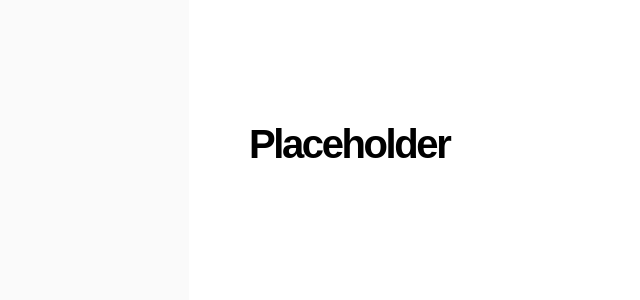
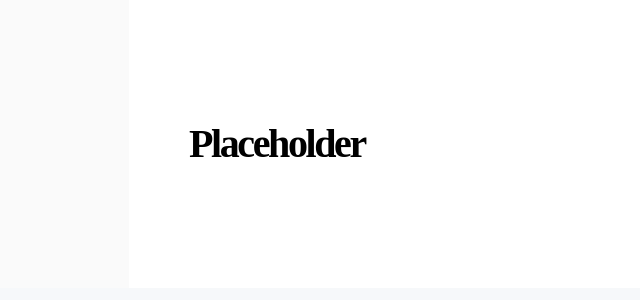
Before and after one commit to alzri/simple-todo-it, a Next.js app: page / in a window 1280 px wide. Shown: the top 300 px of the page, without its empty margins (51-691 px from the left). Built offline with nearby package versions, Linux system fonts and the light colour scheme.

Commit message:
added variables

```diff
--- a/app/globals.css
+++ b/app/globals.css
@@ -1,18 +1,139 @@
-:root {
-  --background: #fff;
-  --foreground: #171717;
+@font-face {
+  font-family: 'PP Writer';
+  src: url('/fonts/pp-object-sans/PPWriter-Regular.otf') format('opentype');
+  font-weight: 400;
+  font-display: swap;
 }
 
-@media (prefers-color-scheme: dark) {
+@font-face {
+  font-family: 'PP Writer';
+  src: url('/fonts/pp-writer/PPWriter-Bold.otf') format('opentype');
+  font-weight: 700;
+  font-display: swap;
+}
+
+:root {
+  /* misc */
+  --animation-spacing-small: 35px;
+  --animation-spacing: 50px;
+  --animation-spacing-negative: -50px;
+  --white: #fff;
+  --light-gray: #bfbfbf;
+  --gray: #7f7f7f;
+  --dark-gray: #404040;
+  --black: #000;
+
+  /* colors basic setup */
+  --primary-color: #000;
+  --secondary-color: #5f6374;
+  --primary-bg: #f6f8fa;
+  --secondary-bg: #fff;
+  --complited-color: #3aaa68;
+  --complited-bg: #eef8f2;
+  --in-progress-color: #ffa30c;
+  --in-progress-bg: #fff8ef;
+  --not-started-color: #4016fd;
+  --not-started-bg: #eeeefc;
+  --on-tract-color: #db3d99;
+  --on-tract-bg: #fbf1f7;
+  --border-color: #bababc;
+
+  /* breakpoints */
+  --breakpoint-l: 2560px;
+  --breakpoint-m: 1280px;
+  --breakpoint-s: 1024px;
+
+  /* grid */
+  --grid-column-count-l: 24;
+  --grid-column-count-s: 10;
+  --grid-column-gap-l: 20px;
+  --grid-column-gap-m: 10px;
+  --grid-margin-l: 20px;
+  --grid-margin-s: 10px;
+
+  /* grid - computed values */
+  --column-count: var(--grid-column-count-l);
+  --column-gap: var(--grid-column-gap-l);
+  --inline-margin: var(--grid-margin-l);
+  --grid-width: calc(100dvw - var(--inline-margin) * 2);
+  --column-width: calc(
+    (var(--grid-width) - (var(--column-count) - 1) * var(--column-gap)) / var(--column-count)
+  );
+
+  /* typography basic setup */
+
+  --font-family-primary: 'PP Writer', 'Times New Roman';
+  --font-weight-primary: 700;
+  --font-weight-secondary: 400;
+
+  --typography-l-heading-h1-font-family: var(--font-family-primary);
+  --typography-l-heading-h1-font-weight: var(--font-weight-secondary);
+  --typography-l-heading-h1-font-size: 6.0625rem;
+  --typography-l-heading-h1-line-height: 0.9278;
+  --typography-l-heading-h1-letter-spacing: -0.0375em;
+  --typography-l-heading-h2-font-family: var(--font-family-primary);
+  --typography-l-heading-h2-font-weight: var(--font-weight-primary);
+  --typography-l-heading-h2-font-size: 6.0625rem;
+  --typography-l-heading-h2-line-height: 0.9278;
+  --typography-l-heading-h2-letter-spacing: -0.0375em;
+  --typography-l-paragraph-medium-font-family: var(--font-family-secondary);
+  --typography-l-paragraph-medium-font-weight: 400;
+  --typography-l-paragraph-medium-font-size: 1rem;
+  --typography-l-paragraph-medium-line-height: 1.2;
+  --typography-l-paragraph-medium-letter-spacing: -0.0375em;
+
+  --typography-m-heading-h1-font-size: 4rem;
+  --typography-m-heading-h1-line-height: 1.0781;
+  --typography-m-heading-h1-letter-spacing: -0.0568em;
+  --typography-m-heading-h2-font-size: 4rem;
+  --typography-m-heading-h2-line-height: 1.0938;
+  --typography-m-heading-h2-letter-spacing: -0.0568em;
+  --typography-m-paragraph-medium-font-size: 1rem;
+  --typography-m-paragraph-medium-line-height: 1.2;
+  --typography-m-paragraph-medium-letter-spacing: -0.0375em;
+
+  --typography-s-heading-h1-font-size: 2rem;
+  --typography-s-heading-h1-line-height: 1.0938;
+  --typography-s-heading-h1-letter-spacing: -0.0375em;
+  --typography-s-heading-h2-font-size: 1.625rem;
+  --typography-s-heading-h2-line-height: 1.1154;
+  --typography-s-heading-h2-letter-spacing: -0.0462em;
+  --typography-s-paragraph-medium-font-size: 1rem;
+  --typography-s-paragraph-medium-line-height: 1.2;
+  --typography-s-paragraph-medium-letter-spacing: -0.0375em;
+}
+
+/* Responsive grid variable overrides */
+@media (width <= 1280px) {
   :root {
-    --background: #0a0a0a;
-    --foreground: #ededed;
+    --column-gap: var(--grid-column-gap-m);
   }
 }
 
-html {
-  height: 100%;
+@media (width <= 640px) {
+  :root {
+    --column-count: var(--grid-column-count-s);
+    --inline-margin: var(--grid-margin-s);
+  }
 }
+
+/* [data-theme='dark'] {
+  --bg: #0f0f0f;
+  --text: #f5f5f5;
+  --accent: #3b82f6;
+}
+
+[data-theme='light'] {
+  --bg: var(--primary-bg);
+  --text: #111;
+  --accent: #2563eb;
+}
+
+.light-theme {
+  --content-primary: var(--neutral-900);
+  --content-secondary: var(--neutral-700);
+  --content-tertiary: var(--neutral-300);
+} */
 
 html,
 body {
@@ -21,29 +142,16 @@ body {
 }
 
 body {
-  min-height: 100%;
-  display: flex;
-  flex-direction: column;
-  color: var(--foreground);
-  background: var(--background);
-  font-family: Arial, Helvetica, sans-serif;
-  -webkit-font-smoothing: antialiased;
-  -moz-osx-font-smoothing: grayscale;
+  width: min(100vw, var(--breakpoint-xl));
+  margin: 0 auto;
+  background: var(--primary-bg);
+  color: var(--text);
+  transition:
+    background 0.25s ease,
+    color 0.25s ease;
 }
 
 * {
-  box-sizing: border-box;
+  margin: 0;
   padding: 0;
-  margin: 0;
 }
-
-a {
-  color: inherit;
-  text-decoration: none;
-}
-
-@media (prefers-color-scheme: dark) {
-  html {
-    color-scheme: dark;
-  }
-}
--- a/app/page.module.css
+++ b/app/page.module.css
@@ -129,11 +129,10 @@ a.secondary {
   }
 
   .page {
-    --background: #000;
-    --foreground: #000;
+    --background: var(--primary-bg);
 
-    --text-primary: #ededed;
-    --text-secondary: #999;
+    --text-primary: var(--primary-color);
+    --text-secondary: var(--secondary-color: );
 
     --button-primary-hover: #ccc;
     --button-secondary-hover: #1a1a1a;
--- /dev/null
+++ b/app/styles/_variables.scss
@@ -0,0 +1,6 @@
+$breakpoint-s: 1024px;
+$breakpoint-m: 1280px;
+$breakpoint-l: 2560px;
+$num-columns: 24;
+$grid-width: min(100vw, $breakpoint-l);
+$grid-column-width: calc($grid-width / $num-columns);
--- a/tsconfig.json
+++ b/tsconfig.json
@@ -11,7 +11,7 @@
     "moduleResolution": "bundler",
     "resolveJsonModule": true,
     "isolatedModules": true,
-    "jsx": "react-jsx",
+    "jsx": "preserve",
     "incremental": true,
     "baseUrl": "src/",
     "plugins": [
```
Also changed, not shown: app/styles/_mixins.scss (added, +102 -0 lines).
